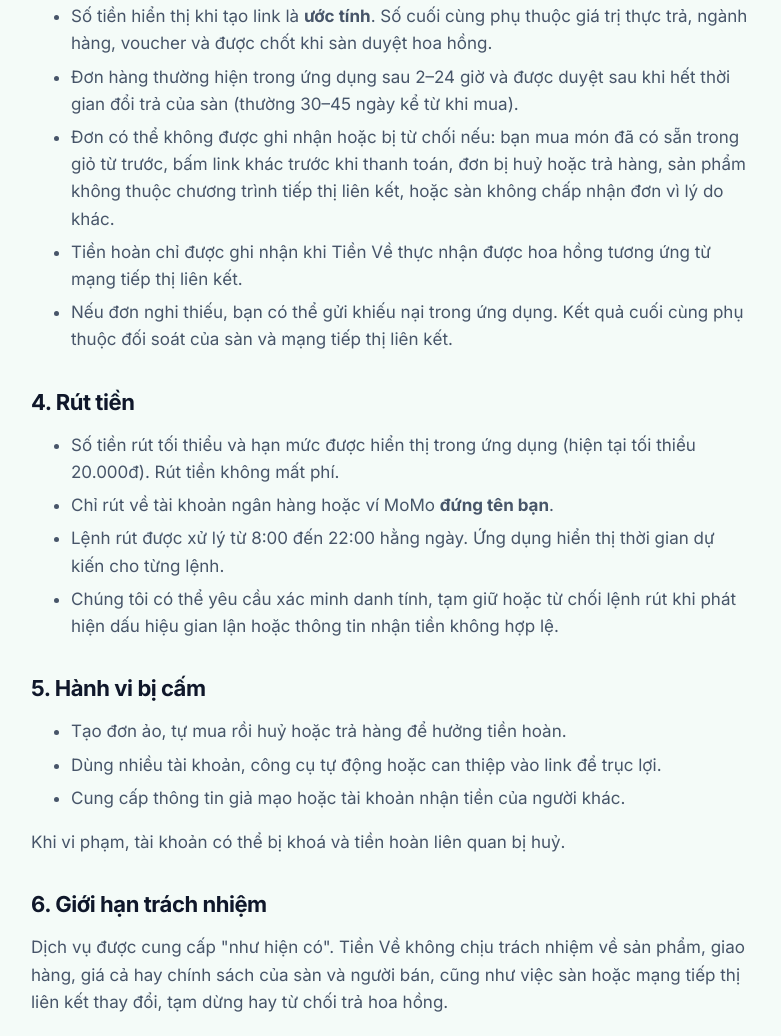
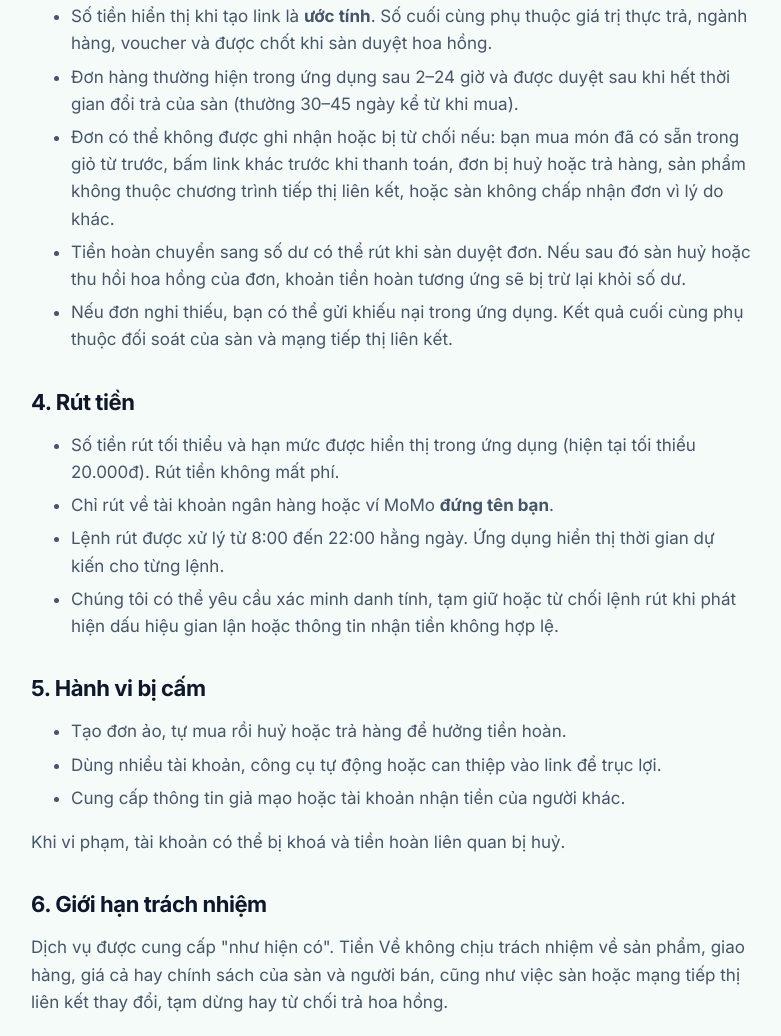
Before and after one commit to tienminhdn/tienve, a plain HTML site: page terms.html in a window 1280 px wide. Shown: the part 793-1829 px from the top of the page, without its empty margins (249-1030 px from the left). Drawn offline with Linux system fonts and the light colour scheme.

Commit message:
Update landing page

```diff
--- a/terms.html
+++ b/terms.html
@@ -44,7 +44,7 @@
       <li>Số tiền hiển thị khi tạo link là <strong>ước tính</strong>. Số cuối cùng phụ thuộc giá trị thực trả, ngành hàng, voucher và được chốt khi sàn duyệt hoa hồng.</li>
       <li>Đơn hàng thường hiện trong ứng dụng sau 2–24 giờ và được duyệt sau khi hết thời gian đổi trả của sàn (thường 30–45 ngày kể từ khi mua).</li>
       <li>Đơn có thể không được ghi nhận hoặc bị từ chối nếu: bạn mua món đã có sẵn trong giỏ từ trước, bấm link khác trước khi thanh toán, đơn bị huỷ hoặc trả hàng, sản phẩm không thuộc chương trình tiếp thị liên kết, hoặc sàn không chấp nhận đơn vì lý do khác.</li>
-      <li>Tiền hoàn chỉ được ghi nhận khi Tiền Về thực nhận được hoa hồng tương ứng từ mạng tiếp thị liên kết.</li>
+      <li>Tiền hoàn chuyển sang số dư có thể rút khi sàn duyệt đơn. Nếu sau đó sàn huỷ hoặc thu hồi hoa hồng của đơn, khoản tiền hoàn tương ứng sẽ bị trừ lại khỏi số dư.</li>
       <li>Nếu đơn nghi thiếu, bạn có thể gửi khiếu nại trong ứng dụng. Kết quả cuối cùng phụ thuộc đối soát của sàn và mạng tiếp thị liên kết.</li>
     </ul>
 
```
